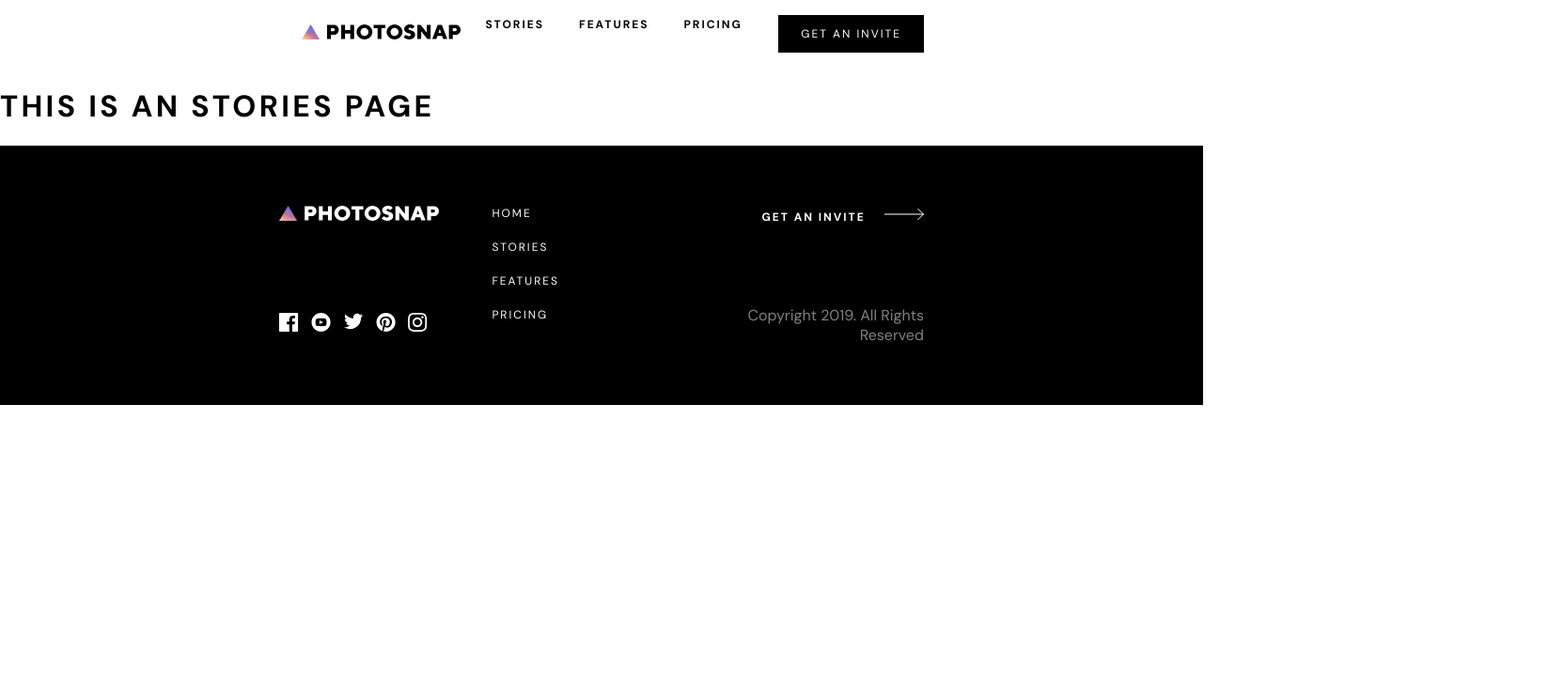
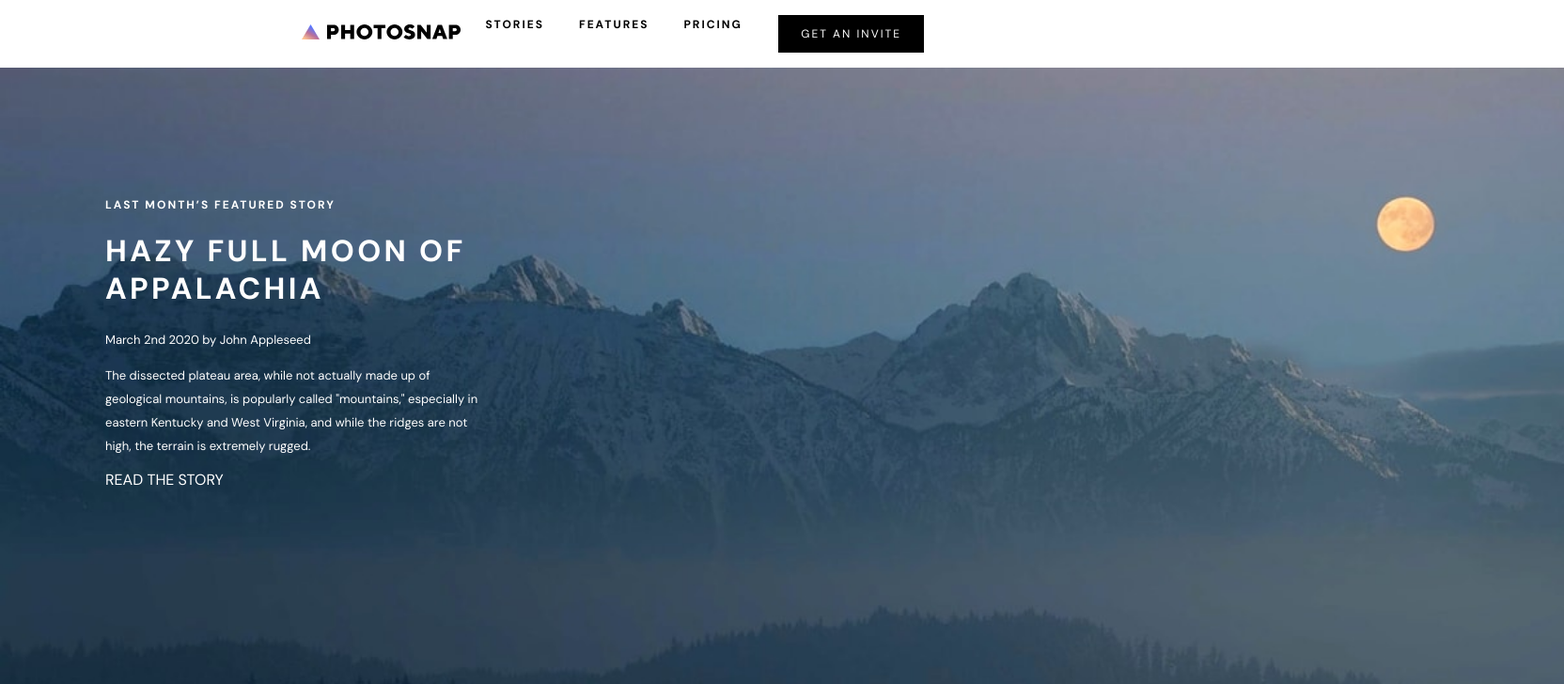
Before and after one commit to MrNicholson85/photosnap, a Vue app: page /stories in a window 1280 px wide. Shown: the top 728 px of the page at 94% size, 1664 px wide, since content can reach past the window. Built offline with nearby package versions, Linux system fonts and the light colour scheme.

Commit message:
stories page update

```diff
--- /dev/null
+++ b/src/components/HeroInternal.vue
@@ -0,0 +1,55 @@
+<template>
+    <div class="hero-internal">
+        <div class="hero-internal__Img" :style="{ backgroundImage: `url(${internalHeroImage})` }">
+            <div class="hero-internal__content">
+                <slot class="hero-internal__sub-title" name="subTitle">Module Sub Title</slot>
+                <slot class="hero-internal__title" name="title">Module Title</slot>
+                <slot class="hero-internal__author" name="author">Module Author</slot>
+                <slot class="hero-internal__content" name="content">Module Content</slot>
+                <slot class="hero-internal__link" name="link">Module Link</slot>
+            </div>
+        </div>
+    </div>
+</template>
+<script>
+    import internalHeroImage from '../assets/images/moon-of-appalacia.jpg';
+
+    export default {
+        data () {
+            return {
+                internalHeroImage,
+            }
+        },
+        methods: {
+            isMobile() {
+            return /Android|webOS|iPhone|iPad|iPod|BlackBerry|IEMobile|Opera Mini/i.test(
+                navigator.userAgent
+            );
+            }
+        }
+    }
+</script>
+<style lang="scss">
+    @import '../assets/styles/variable.scss';
+
+    .hero-internal {
+        &__Img {
+            height: 650px;
+            width: $desktop;
+            background-repeat: no-repeat;
+            background-size: cover;
+            margin: 0 auto;
+            padding: 122px 112px;
+        }
+
+        &__content {
+            width: 406px;
+            color: $pureWhite;
+
+            p{
+                display: block;
+                font-size: 13px;
+            }
+        }
+    }
+</style>
--- a/src/views/Stories.vue
+++ b/src/views/Stories.vue
@@ -1,5 +1,38 @@
 <template>
-  <div class="stories">
-    <h1>This is an Stories page</h1>
+  <div class="stories-page">
+      <heroInternal>
+        <template #subTitle>
+          <h4>LAST MONTH’S FEATURED STORY</h4>
+        </template>
+        <template #title>
+          <h1>
+            HAZY FULL MOON OF APPALACHIA
+          </h1>
+        </template>
+        <template #author>
+          <p>
+            March 2nd 2020 <span>by John Appleseed</span>
+          </p>
+        </template>
+        <template #content>
+          <p>The dissected plateau area, while not actually made up of geological mountains, is popularly called "mountains," especially in eastern Kentucky and West Virginia, and while the ridges are not high, the terrain is extremely rugged.</p>
+        </template>
+        <template #link>
+          <div>
+            READ THE STORY
+          </div>
+        </template>
+      </heroInternal>
   </div>
 </template>
+
+<script>
+import heroInternal from '@/components/HeroInternal';
+
+export default {
+  components: { heroInternal }
+}
+</script>
+<style lang="scss">
+
+</style>
```
